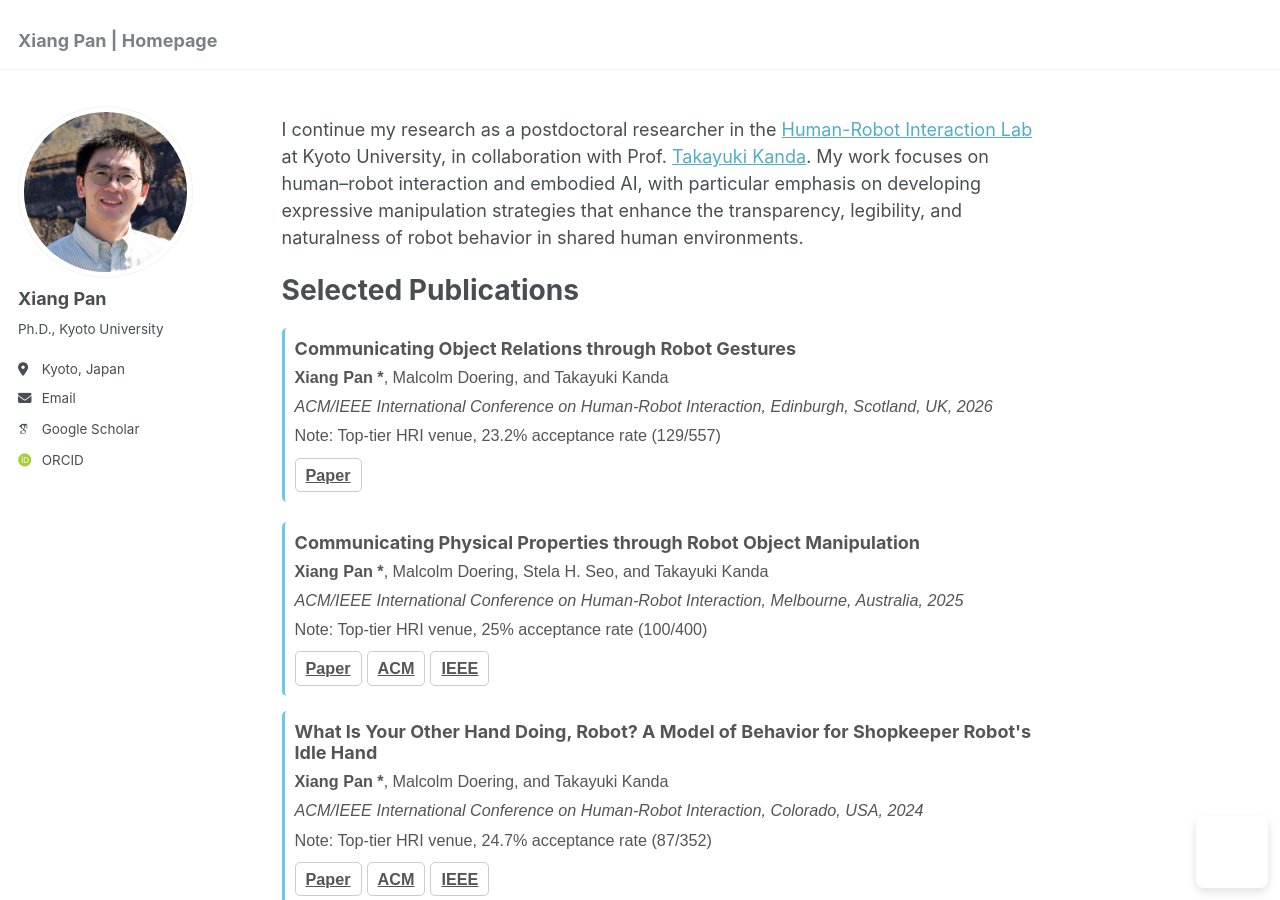
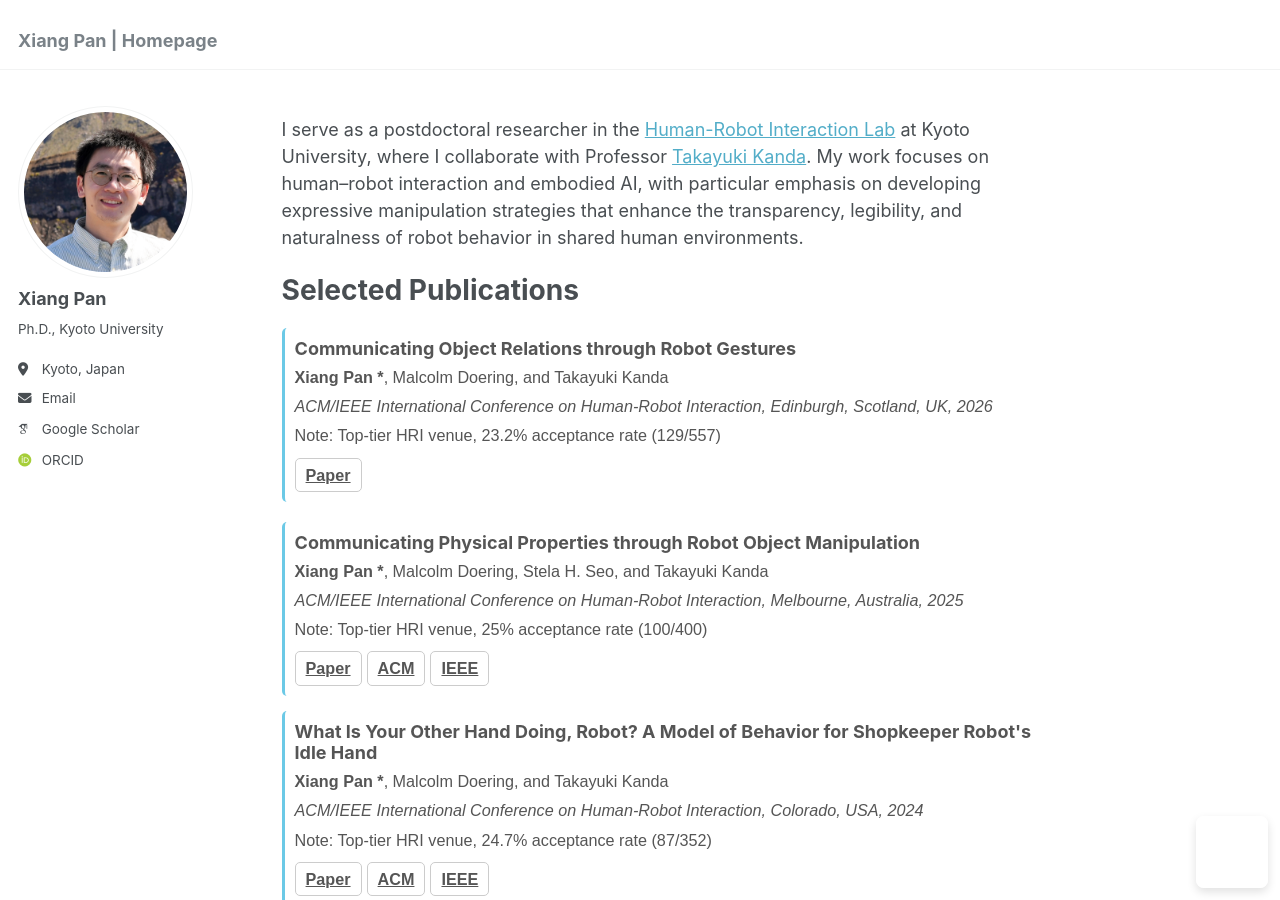
Before and after one commit to pan-xiang/pan-xiang.github.io, a Jekyll site: the page built from _pages/about.md, in a window 1280 px wide and 900 px high. Built offline with Jekyll 4.4.1, drawn with Linux system fonts in a browser that asks for light colours; some web fonts are replaced; a script that is not in the unit is left out.

Commit message:
Update about.md

```diff
--- a/_pages/about.md
+++ b/_pages/about.md
@@ -7,7 +7,7 @@ redirect_from:
   - /about.html
 ---
 
-I continue my research as a postdoctoral researcher in the [Human-Robot Interaction Lab](https://www.robot.soc.i.kyoto-u.ac.jp/en/) at Kyoto University, in collaboration with Prof. [Takayuki Kanda](https://scholar.google.com/citations?hl=en&user=BL9EACgAAAAJ). My work focuses on human–robot interaction and embodied AI, with particular emphasis on developing expressive manipulation strategies that enhance the transparency, legibility, and naturalness of robot behavior in shared human environments.
+I serve as a postdoctoral researcher in the [Human-Robot Interaction Lab](https://www.robot.soc.i.kyoto-u.ac.jp/en/) at Kyoto University, where I collaborate with Professor [Takayuki Kanda](https://scholar.google.com/citations?hl=en&user=BL9EACgAAAAJ). My work focuses on human–robot interaction and embodied AI, with particular emphasis on developing expressive manipulation strategies that enhance the transparency, legibility, and naturalness of robot behavior in shared human environments.
 
 # Selected Publications
 <head>
```
